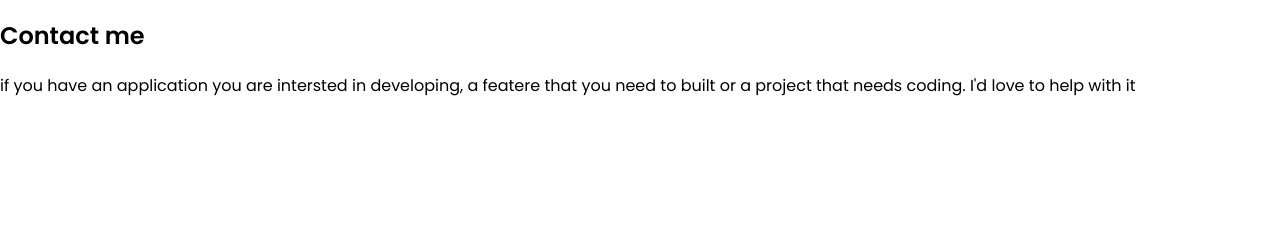
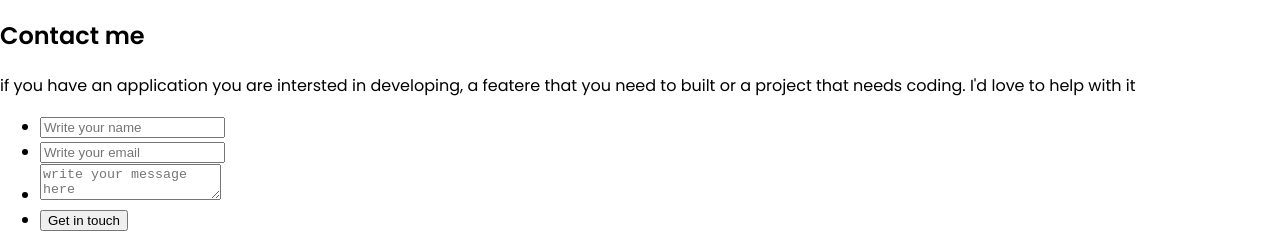
Before and after one commit to hafedEfheij/mobile-first, a website: page index.html in a window 1280 px wide. Shown: the part 2804-3052 px from the top of the page. Before the commit the page ends 2918 px from the top, so only its background shows below. Drawn offline with Linux system fonts and the light colour scheme.

Commit message:
add the inputs in form

```diff
--- a/index.html
+++ b/index.html
@@ -70,11 +70,7 @@
               </a>
             </li>
             <li class="icon">
-              <a
-                href="#"
-                target="_blank"
-                rel="noopener noreferrer"
-              >
+              <a href="#" target="_blank" rel="noopener noreferrer">
                 <i class="fa-brands fa-medium"></i>
               </a>
             </li>
@@ -255,29 +251,17 @@
               </a>
             </li>
             <li class="icon">
-              <a
-                href="#"
-                target="_blank"
-                rel="noopener noreferrer"
-              >
+              <a href="#" target="_blank" rel="noopener noreferrer">
                 <i class="fa-brands fa-angellist"></i>
               </a>
             </li>
             <li class="icon">
-              <a
-                href="#"
-                target="_blank"
-                rel="noopener noreferrer"
-              >
+              <a href="#" target="_blank" rel="noopener noreferrer">
                 <i class="fa-brands fa-twitter"></i>
               </a>
             </li>
             <li class="icon">
-              <a
-                href="#"
-                target="_blank"
-                rel="noopener noreferrer"
-              >
+              <a href="#" target="_blank" rel="noopener noreferrer">
                 <i class="fa-brands fa-medium"></i>
               </a>
             </li>
@@ -324,16 +308,58 @@
         </li>
       </ul>
     </section>
-<section  id="contact-form-container">
-  <h2 id="contact-form-haeder">Contact me</h2>
-  <p id="contact-form-text">
-    if you have an application you are intersted in developing, a featere that you need to built or a project  that needs coding. I'd love to help with it
-  </p>
+    <section id="contact-form-container">
+      <h2 id="contact-form-haeder">Contact me</h2>
+      <p id="contact-form-text">
+        if you have an application you are intersted in developing, a featere
+        that you need to built or a project that needs coding. I'd love to help
+        with it
+      </p>
+      <form
+        id="contact-form"
+        action="https://formspree.io/f/xoqbgwdl"
+        method="post"
+      >
+        <ul id="contact-form-ul">
+          <li>
+            <label
+              ><input
+                type="text"
+                id="name"
+                name="name"
+                maxlength="30"
+                placeholder="Write your name "
+                required
+            /></label>
+          </li>
 
+          <li>
+            <label
+              ><input
+                type="email"
+                id="email"
+                name="email"
+                placeholder="Write your email "
+                required
+            /></label>
+          </li>
+          <li>
+            <label>
+              <textarea
+                name="text"
+                id="text"
+                maxlength="500"
+                required
+                placeholder="write your message here"
+              ></textarea>
+            </label>
+          </li>
 
-</section>
-
-
-
+          <li>
+            <button type="submit" id="btn-contact-form">Get in touch</button>
+          </li>
+        </ul>
+      </form>
+    </section>
   </body>
 </html>
```
